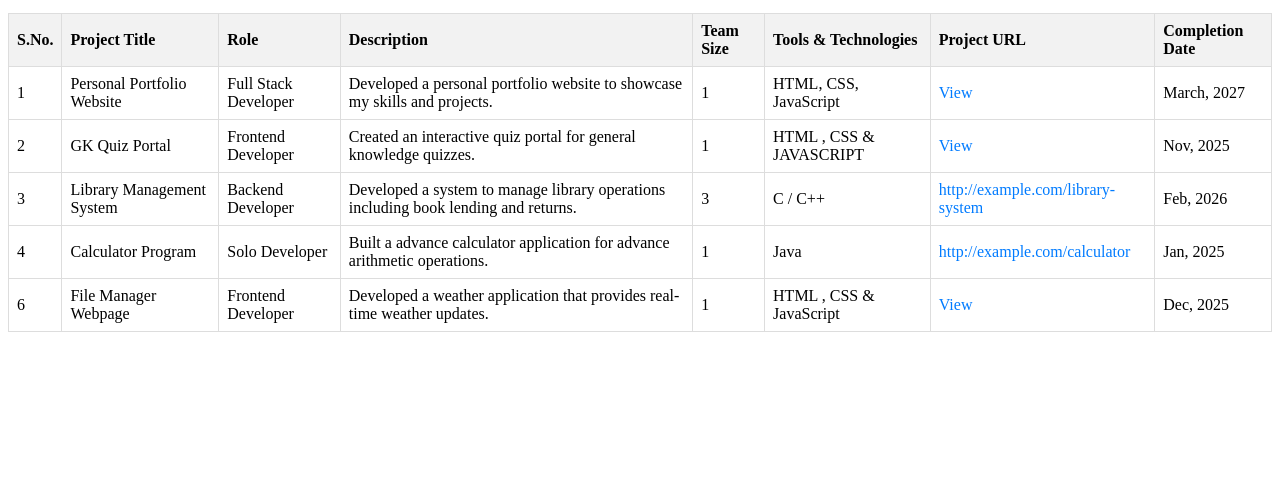
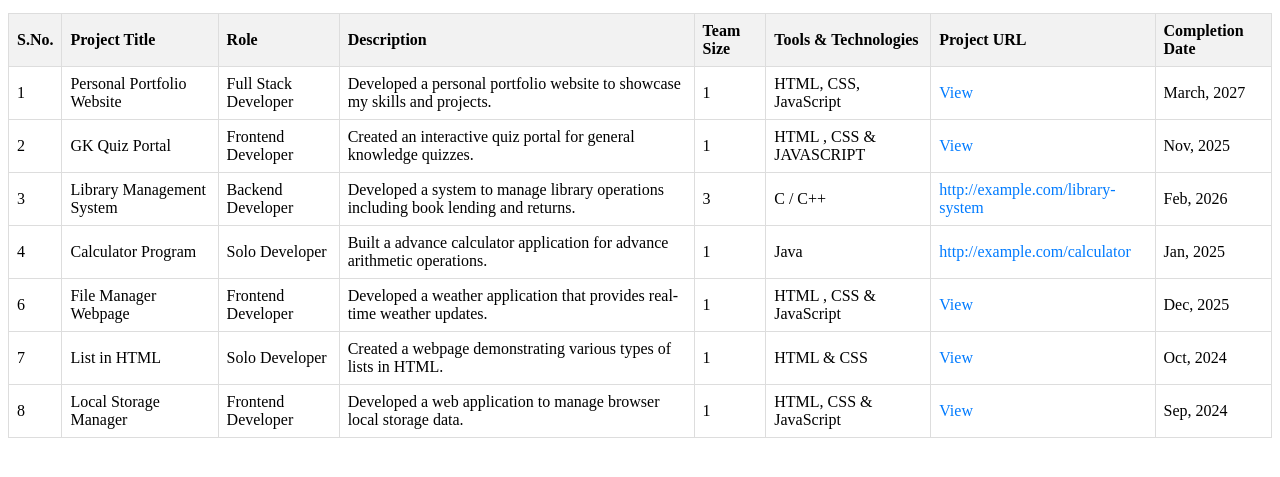
Before and after one commit to Akshat-881236/Portfolio-881236, a plain HTML site: page Projects.htm in a window 1280 px wide. Shown: the part 101-578 px from the top of the page. Drawn offline with Linux system fonts and the light colour scheme.

Commit message:
Proper hosting and live link

```diff
--- a/Projects.htm
+++ b/Projects.htm
@@ -94,8 +94,28 @@
             <td>Developed a weather application that provides real-time weather updates.</td>
             <td>1</td>
             <td>HTML , CSS & JavaScript </td>
-            <td><a href="/Portfolio-881236/file_manager.htm">View</a></td>
+            <td><a href="https://akshat-881236.github.io/Portfolio-881236/file_manager.htm">View</a></td>
             <td>Dec, 2025</td>
+        </tr>
+        <tr>
+            <td>7</td>
+            <td>List in HTML</td>
+            <td>Solo Developer</td>
+            <td>Created a webpage demonstrating various types of lists in HTML.</td>
+            <td>1</td>
+            <td>HTML & CSS</td>
+            <td><a href="/Portfolio-881236/list.htm">View</a></td>
+            <td>Oct, 2024</td>
+        </tr>
+        <tr>
+            <td>8</td>
+            <td>Local Storage Manager</td>
+            <td>Frontend Developer</td>
+            <td>Developed a web application to manage browser local storage data.</td>
+            <td>1</td>
+            <td>HTML, CSS & JavaScript</td>
+            <td><a href="/Portfolio-881236/localStorage.htm">View</a></td>
+            <td>Sep, 2024</td>
         </tr>
     </table>
 </body>
```
